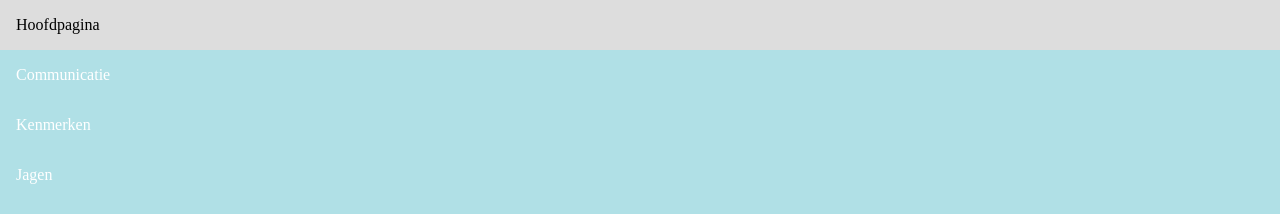
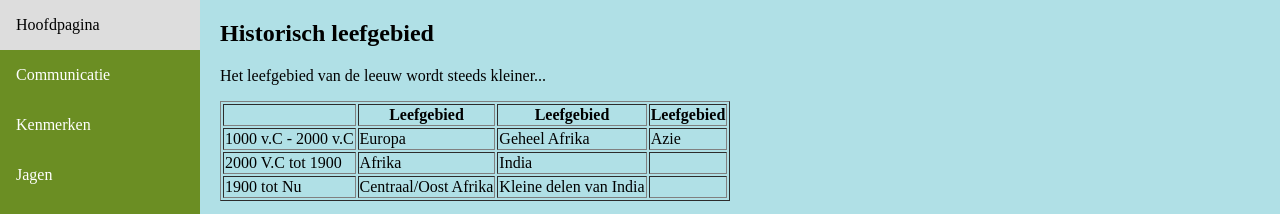
Before and after one commit to GijsFR/GijsFR.github.io, a plain HTML site: page Tabel1.html in a window 1280 px wide. Shown: the top 214 px of the page. Drawn offline with Linux system fonts and the light colour scheme.

Commit message:
Update Tabel1.html

```diff
--- a/Tabel1.html
+++ b/Tabel1.html
@@ -15,7 +15,7 @@ BODY { color: #000000; background-color: #B0E0E6; }
 body {
     margin: 0;
 }
-https://github.com/GijsFR.github.io
+
 /* Style the side navigation */
 .sidenav {
     height: 100%;
```
